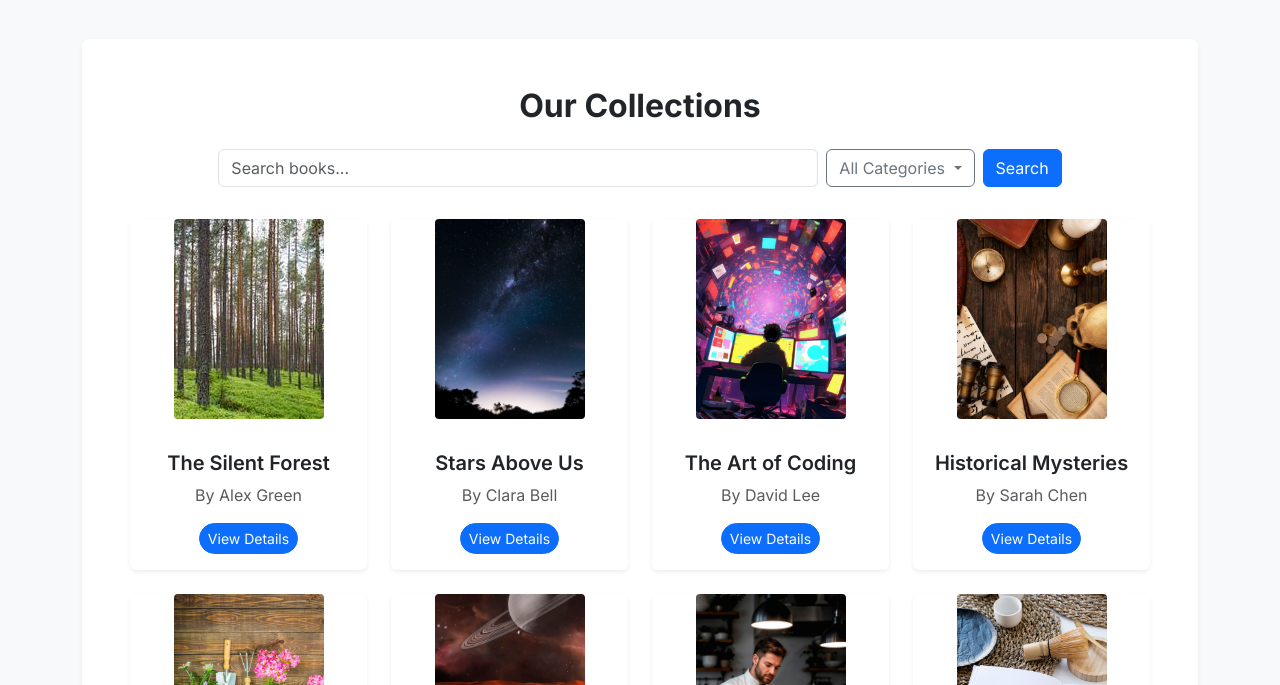
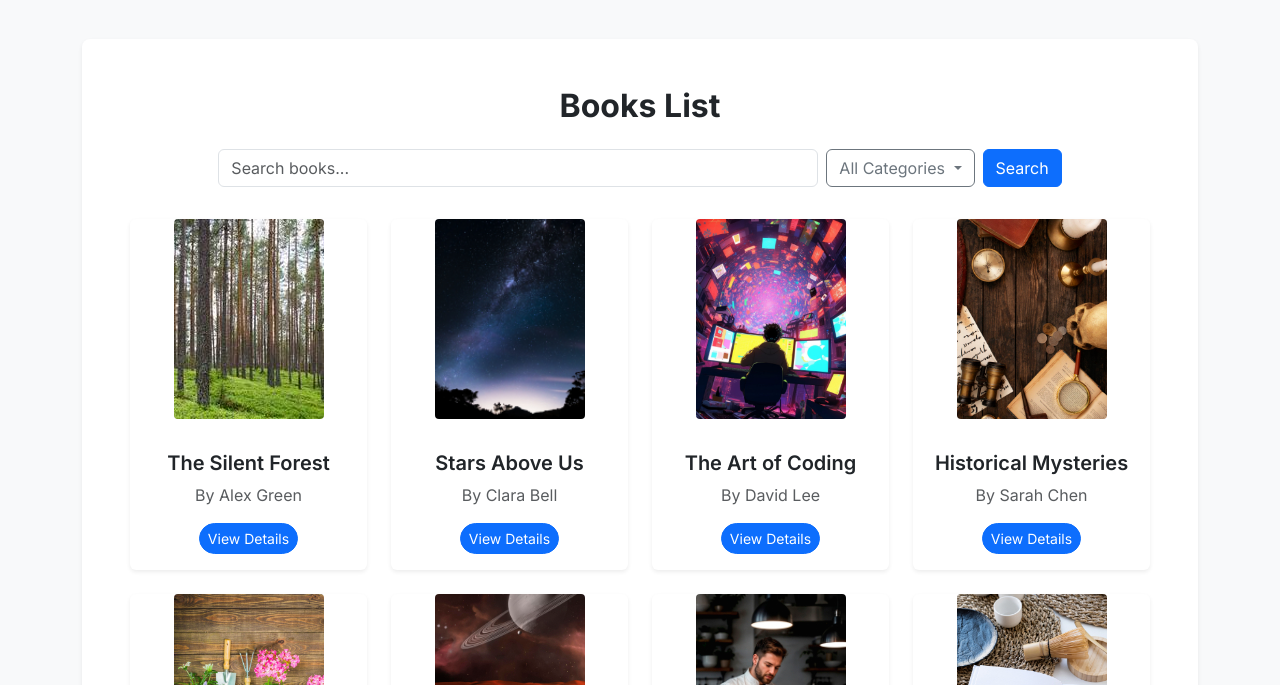
Before and after one commit to blueseacodes/silentlibrary, a plain HTML site: page books.html in a window 1280 px wide. Shown: the part 115-800 px from the top of the page. Drawn offline with nearby package versions, Linux system fonts and the light colour scheme.

Commit message:
Add files via upload

```diff
--- a/books.html
+++ b/books.html
@@ -59,7 +59,7 @@
     <!-- Main Content -->
     <main class="container my-5">
         <section class="bg-white p-5 rounded-3 shadow-sm">
-            <h2 class="text-center mb-4 text-dark fw-bold">Our Collections</h2>
+            <h2 class="text-center mb-4 text-dark fw-bold">Books List</h2>
 
             <!-- Search Bar and Category Dropdown for Books Page -->
             <div class="search-controls">
```
